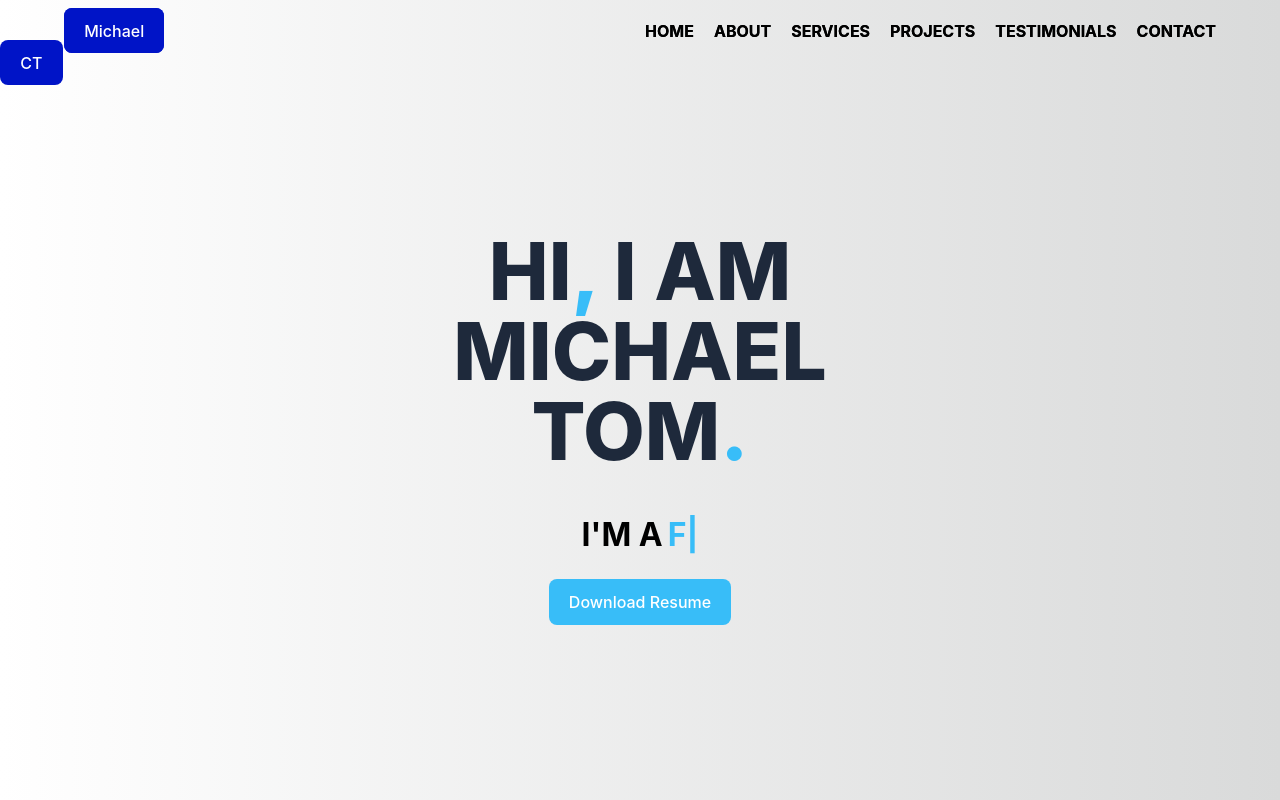
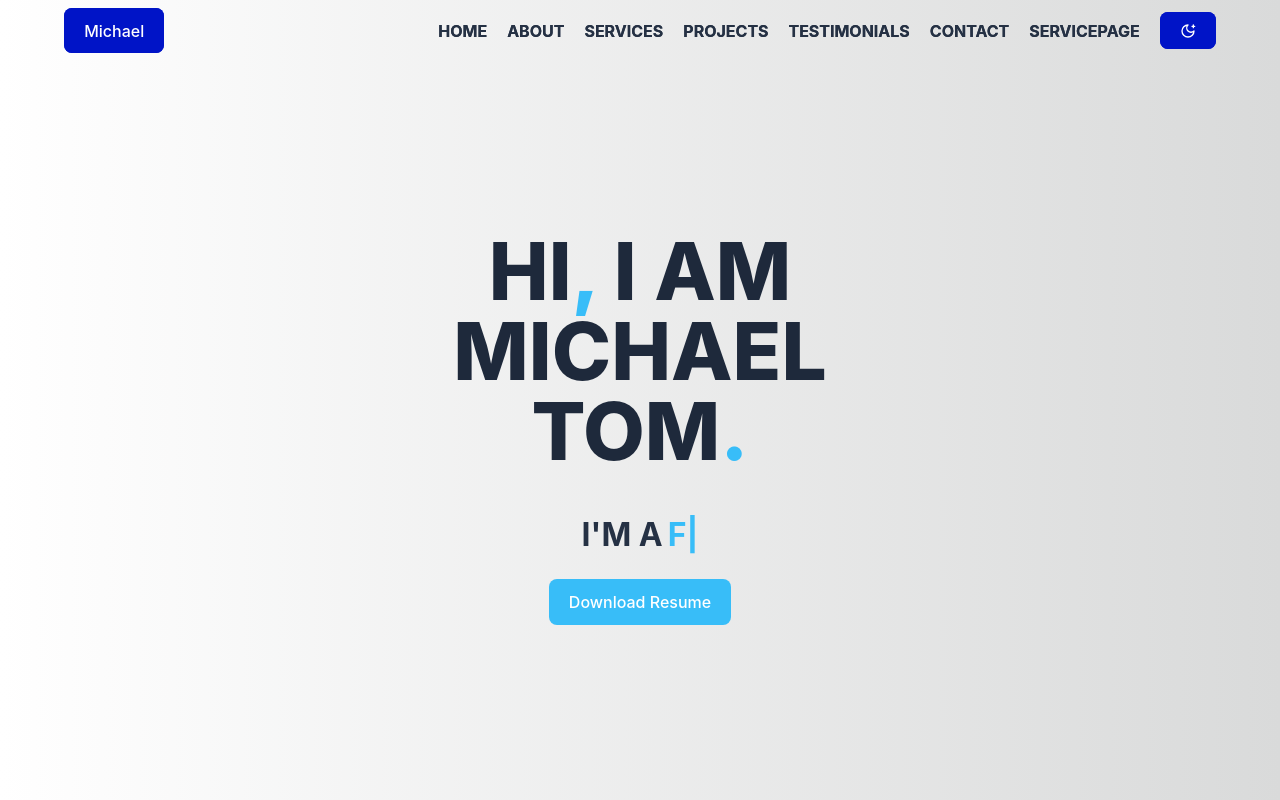
Before and after one commit to michaeltom1/myWebpage, a React (Vite) app: page /home in a window 1280 px wide. Shown: the top 800 px of the page. Built offline with nearby package versions, Linux system fonts and the light colour scheme.

Commit message:
themes01

```diff
--- a/src/Components/Nav.jsx
+++ b/src/Components/Nav.jsx
@@ -5,6 +5,9 @@ const notify = () => toast("Hi there! 👋🙋‍♂️");
 
 import { useState } from "react";
 import { Link } from "react-router-dom";
+import { LuMoonStar } from "react-icons/lu";
+import { MdOutlineWbSunny } from "react-icons/md";
+import { useEffect } from "react";
 
 function Nav() {
   const [clicked, setClicked] = useState(false);
@@ -22,10 +25,31 @@ function Nav() {
       setNavbar(false);
     }
   };
+  window.addEventListener("scroll", changeNavbarBg);
 
+  // theme
+  const [theme, setTheme] = useState("null");
 
+  useEffect(() => {
+    if (window.matchMedia("(prefers-color-scheme: dark)").matches) {
+      setTheme("dark");
+    } else {
+      setTheme("light");
+    }
+  }, []);
 
-  window.addEventListener("scroll", changeNavbarBg);
+  useEffect(() => {
+    if (theme === "dark") {
+      document.documentElement.classList.add("dark");
+    } else {
+      document.documentElement.classList.remove("dark");
+    }
+  }, [theme]);
+
+  const themeSwitch = () => {
+    setTheme(theme === "dark" ? "light" : "dark");
+  };
+  //theme end
   return (
     <>
       <div>
@@ -176,7 +200,7 @@ function Nav() {
                 </li>
               )}
 
-              <li className="md:hidden">
+              <li className="md-:hidden">
                 <Link
                   to="servicePage"
                   target="_blank"
@@ -184,6 +208,11 @@ function Nav() {
                 >
                   ServicePage
                 </Link>
+              </li>
+              <li>
+                <button onClick={themeSwitch}>
+                  {theme === "dark" ? <MdOutlineWbSunny /> : <LuMoonStar />}
+                </button>
               </li>
             </ul>
           </div>
--- a/src/Pages/Home.jsx
+++ b/src/Pages/Home.jsx
@@ -1,49 +1,15 @@
-
 import Nav from "../Components/Nav";
 import Sections from "./Sections";
 import Footer from "../Components/Footer";
-import Header from "../Components/Header"
-import { useEffect, useState } from "react";
+import Header from "../Components/Header";
 
 export default function Home() {
-
-
-
-    const [theme, setTheme] = useState("null");
-
-    useEffect(() => {
-      if (window.matchMedia("(prefers-color-scheme: dark)").matches) {
-        setTheme("dark");
-      } else {
-        setTheme("light");
-      }
-    }, []);
-
-    useEffect(() => {
-      if (theme === "dark") {
-        document.documentElement.classList.add("dark");
-      } else {
-        document.documentElement.classList.remove("dark");
-      }
-    }, [theme]);
-
-    const themeSwitch = () => {
-      setTheme(theme === "dark" ? "light" : "dark");
-    };
-
-
-
-
   return (
     <div>
       <Nav />
       <Header />
       <Sections />
       <Footer />
-
-      <button className={`fixed top-10 z-10 `} onClick={themeSwitch}>
-        CT
-      </button>
     </div>
   );
 }
--- a/src/index.css
+++ b/src/index.css
@@ -13,6 +13,7 @@
   --primary-color: #06060c;
   --button-bg-color: #0014c7;
   background: var(--primary-color);
+  color:#253144;
 }
 * {
   margin: 0;
```
